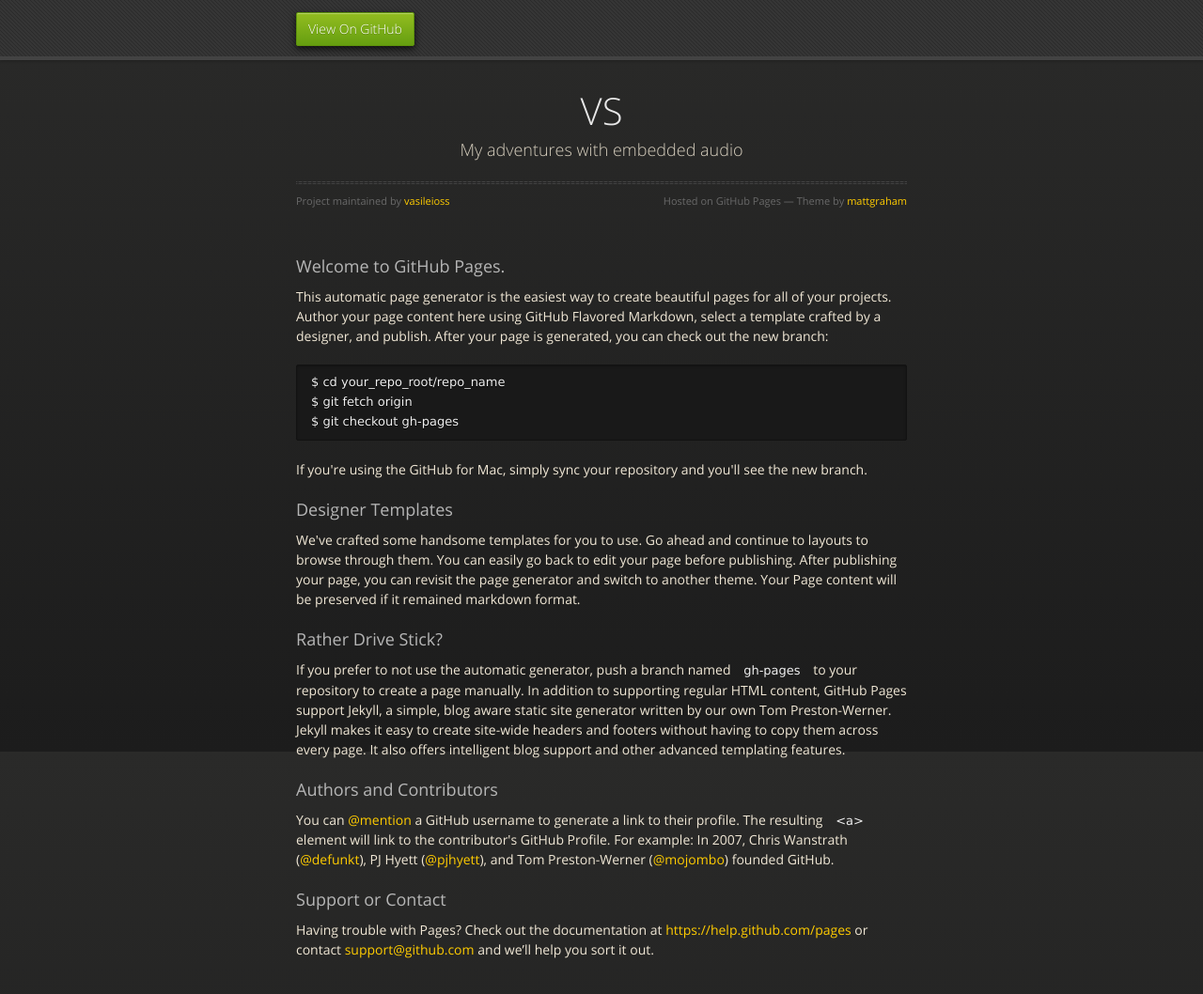
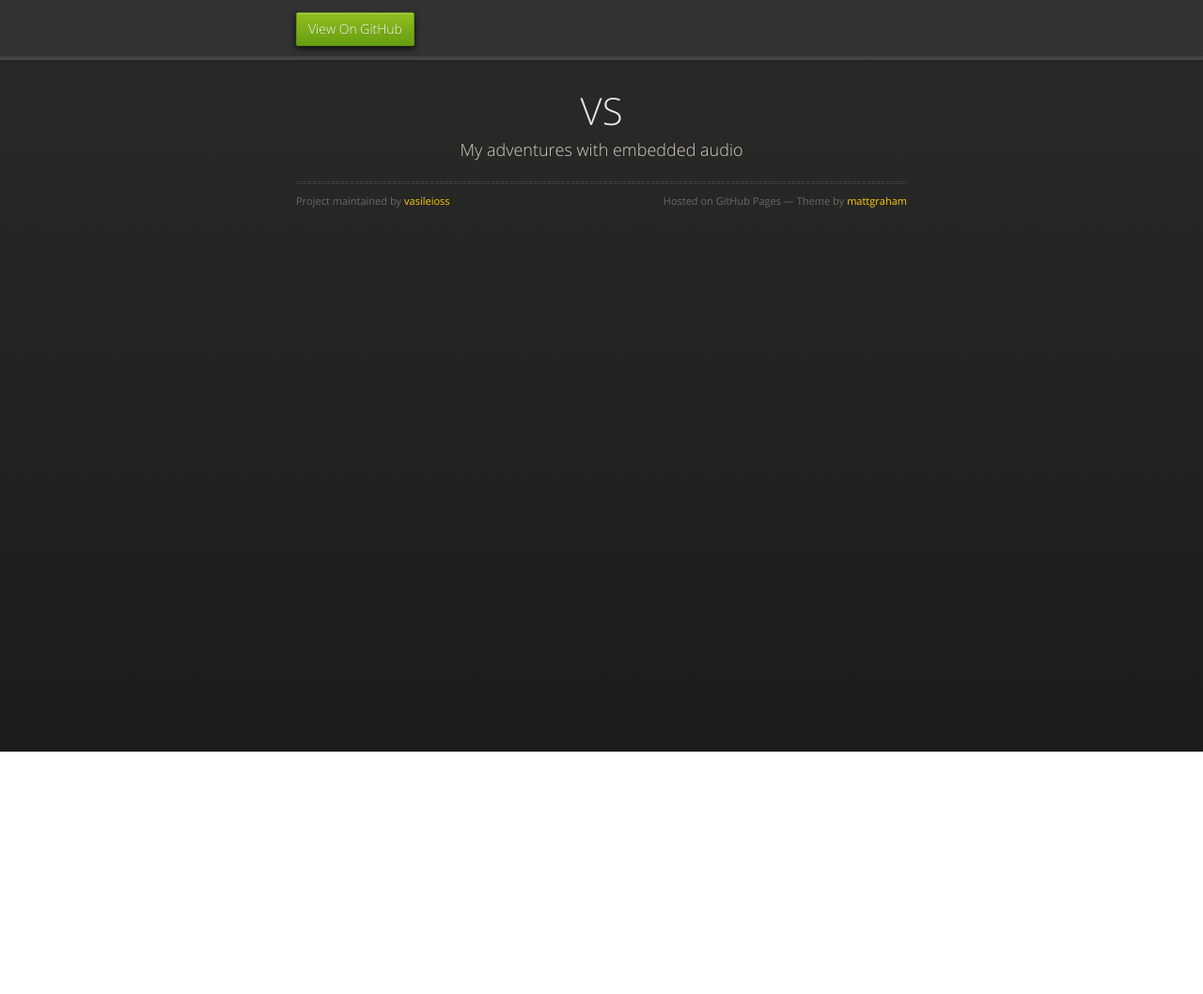
Before and after one commit to santinio/vasileioss.github.io, a plain HTML site: page index.html in a window 1280 px wide. Shown: the whole page at 94% size. After the commit the page ends 800 px from the top, so only its background shows below. Drawn offline with nearby package versions, Linux system fonts and the light colour scheme.

Commit message:
Update index.html

```diff
--- a/index.html
+++ b/index.html
@@ -36,36 +36,8 @@
         </div>
 
         <h3>
-<a id="welcome-to-github-pages" class="anchor" href="#welcome-to-github-pages" aria-hidden="true"><span class="octicon octicon-link"></span></a>Welcome to GitHub Pages.</h3>
 
-<p>This automatic page generator is the easiest way to create beautiful pages for all of your projects. Author your page content here using GitHub Flavored Markdown, select a template crafted by a designer, and publish. After your page is generated, you can check out the new branch:</p>
 
-<pre><code>$ cd your_repo_root/repo_name
-$ git fetch origin
-$ git checkout gh-pages
-</code></pre>
-
-<p>If you're using the GitHub for Mac, simply sync your repository and you'll see the new branch.</p>
-
-<h3>
-<a id="designer-templates" class="anchor" href="#designer-templates" aria-hidden="true"><span class="octicon octicon-link"></span></a>Designer Templates</h3>
-
-<p>We've crafted some handsome templates for you to use. Go ahead and continue to layouts to browse through them. You can easily go back to edit your page before publishing. After publishing your page, you can revisit the page generator and switch to another theme. Your Page content will be preserved if it remained markdown format.</p>
-
-<h3>
-<a id="rather-drive-stick" class="anchor" href="#rather-drive-stick" aria-hidden="true"><span class="octicon octicon-link"></span></a>Rather Drive Stick?</h3>
-
-<p>If you prefer to not use the automatic generator, push a branch named <code>gh-pages</code> to your repository to create a page manually. In addition to supporting regular HTML content, GitHub Pages support Jekyll, a simple, blog aware static site generator written by our own Tom Preston-Werner. Jekyll makes it easy to create site-wide headers and footers without having to copy them across every page. It also offers intelligent blog support and other advanced templating features.</p>
-
-<h3>
-<a id="authors-and-contributors" class="anchor" href="#authors-and-contributors" aria-hidden="true"><span class="octicon octicon-link"></span></a>Authors and Contributors</h3>
-
-<p>You can <a href="https://github.com/blog/821" class="user-mention">@mention</a> a GitHub username to generate a link to their profile. The resulting <code>&lt;a&gt;</code> element will link to the contributor's GitHub Profile. For example: In 2007, Chris Wanstrath (<a href="https://github.com/defunkt" class="user-mention">@defunkt</a>), PJ Hyett (<a href="https://github.com/pjhyett" class="user-mention">@pjhyett</a>), and Tom Preston-Werner (<a href="https://github.com/mojombo" class="user-mention">@mojombo</a>) founded GitHub.</p>
-
-<h3>
-<a id="support-or-contact" class="anchor" href="#support-or-contact" aria-hidden="true"><span class="octicon octicon-link"></span></a>Support or Contact</h3>
-
-<p>Having trouble with Pages? Check out the documentation at <a href="https://help.github.com/pages">https://help.github.com/pages</a> or contact <a href="mailto:support@github.com">support@github.com</a> and we’ll help you sort it out.</p>
       </section>
 
     </div>
```
